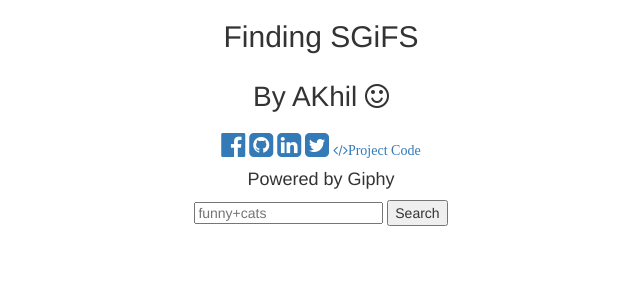
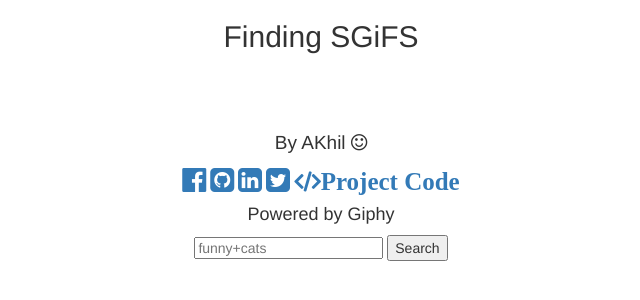
Before and after one commit to akhil451/giphy_api, a plain HTML site: page index.html in a window 1280 px wide. Shown: the whole page, without its empty margins (319-959 px from the left). Drawn offline with nearby package versions, Linux system fonts and the light colour scheme.

Commit message:
modified css

```diff
--- a/css/main.css
+++ b/css/main.css
@@ -96,7 +96,24 @@
    ========================================================================== */
 
 
+/*footer code */
+footer{
+  margin-bottom:2px;
+   bottom:2px;
+}
 
+#contact{
+margin-top: 5%;
+   bottom:4%;
+}
+#code{
+    font-size:25px;
+font-weight: bolder;
+}
+.footer>h1{
+  font-size:19px;
+}
+/*footer code */
 
 
 
```
